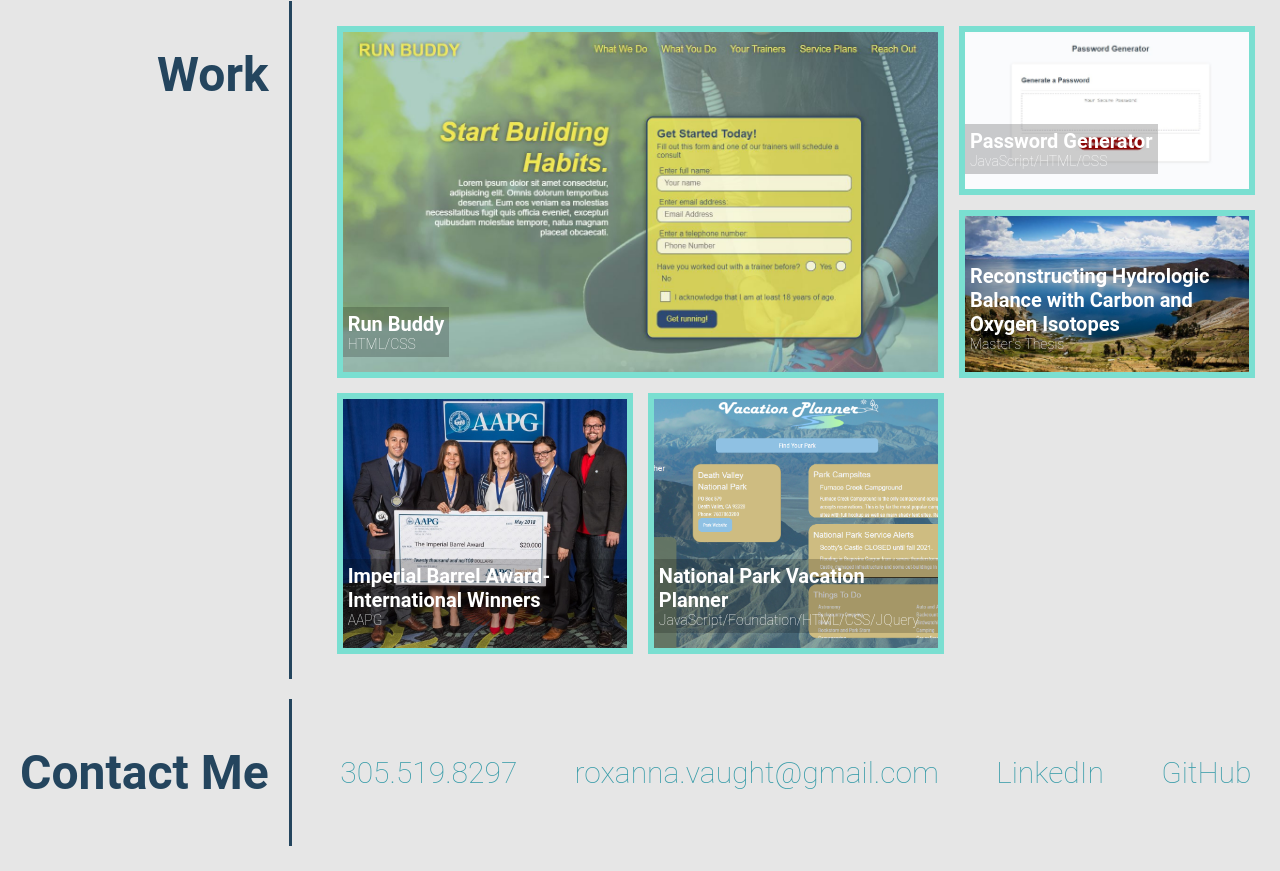
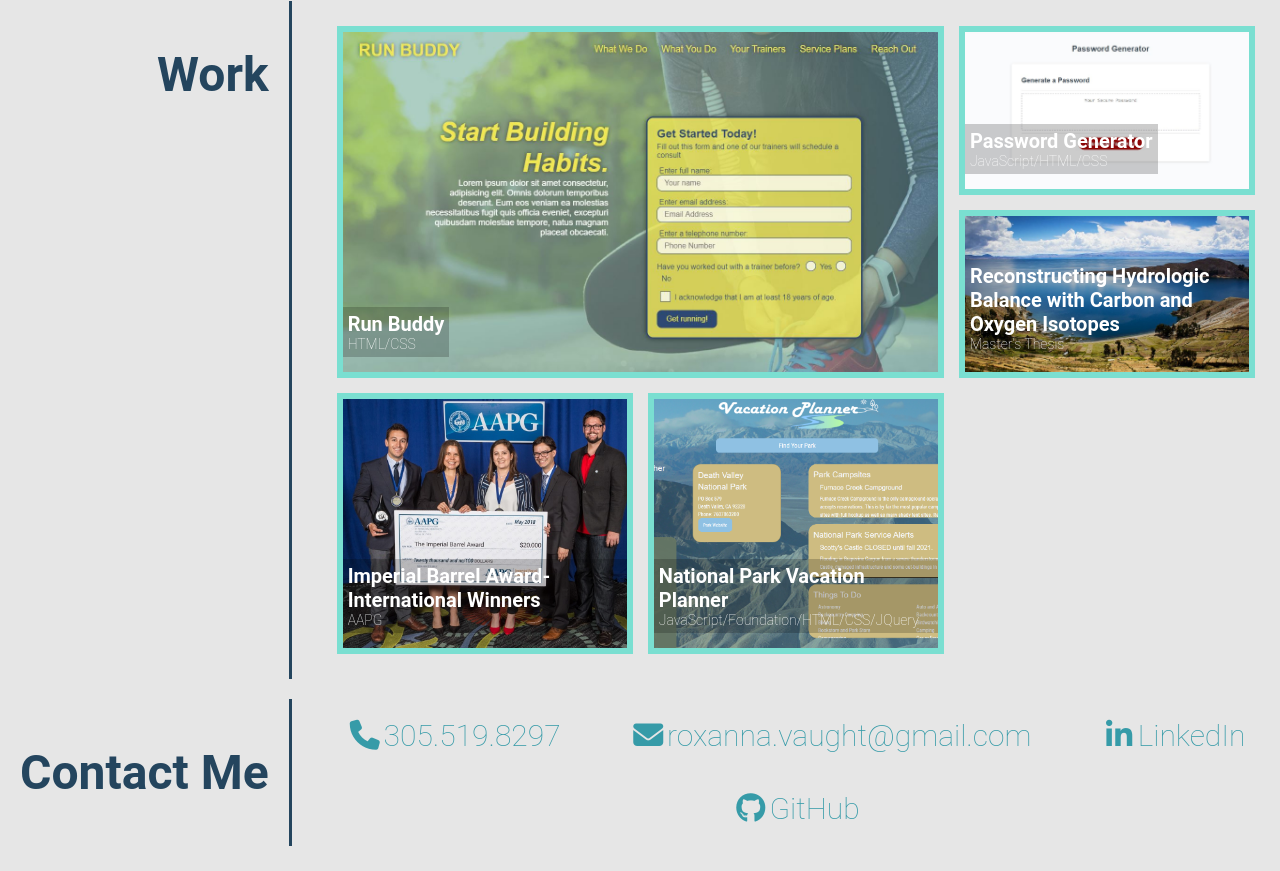
Before and after one commit to roxyvaught/my-portfolio, a plain HTML site: page index.html in a window 1280 px wide. Shown: the part 1085-1956 px from the top of the page. Drawn offline with Linux system fonts and the light colour scheme.

Commit message:
update resume and icons

```diff
--- a/assets/style.css
+++ b/assets/style.css
@@ -101,7 +101,7 @@ header nav ul li a:hover {
 }
 .hero h2 {
     margin-top: 10px;
-    color: #d6d6d6;
+    color: #fff;
     font-weight: 100;
 }
 
@@ -218,7 +218,7 @@ header nav ul li a:hover {
     grid-column-end: 3;
     grid-row-start: 5;
     grid-row-end: 8;
-    background-image: url("images/iba-01.jpg");
+    background-image: url("images/IBA-01.jpg");
 }
 
 .item-9 {
@@ -256,6 +256,10 @@ header nav ul li a:hover {
     background: rgba(122, 223, 209, 0.3);
     color: var(--tertiary-color);
     border-radius: 10px;
+}
+
+.fa {
+    color: var(--secondary-color);
 }
 
 /* MEDIA QUERY FOR SMALLER DESKTOP SCREENS AND SMALLER */
--- a/index.html
+++ b/index.html
@@ -1,10 +1,11 @@
 <!DOCTYPE html>
 <html lang="en">
     <head>
-        <link rel="stylesheet" href="./assets/style.css" />
         <meta charset="UTF-8" />
         <meta name="viewport" content="width=device-width, initial-scale=1.0" />
         <title>Roxanna Vaught-Mijares</title>
+        <script src="https://use.fontawesome.com/c34a898076.js"></script>
+        <link rel="stylesheet" href="./assets/style.css" />
     </head>
     <body>
         <!--navigation-->
@@ -110,16 +111,16 @@
                 <div class="grid-item item-11">
                     <ul>
                         <li>
-                            <a>305.519.8297</a>
+                            <a><i class="fa fa-phone fa-fw"></i>305.519.8297</a>
                         </li>
                         <li>
-                            <a href="mailto:roxanna.vaught@gmail.com" target="_blank">roxanna.vaught@gmail.com</a>
+                            <a href="mailto:roxanna.vaught@gmail.com" target="_blank"><i class="fa fa-envelope fa-fw"></i>roxanna.vaught@gmail.com</a>
                         </li>
                         <li>
-                            <a href="https://www.linkedin.com/in/roxannavaught/" target="_blank">LinkedIn</a>
+                            <a href="https://www.linkedin.com/in/roxannavaught/" target="_blank"><i class="fa fa-linkedin fa-fw"></i>LinkedIn</a>
                         </li>
                         <li>
-                            <a href="https://github.com/roxyvaught" target="_blank">GitHub</a>
+                            <a href="https://github.com/roxyvaught" target="_blank"><i class="fa fa-github fa-fw"></i>GitHub</a>
                         </li>
                     </ul>
                 </div>
```
Also changed, not shown: 1 other file.
